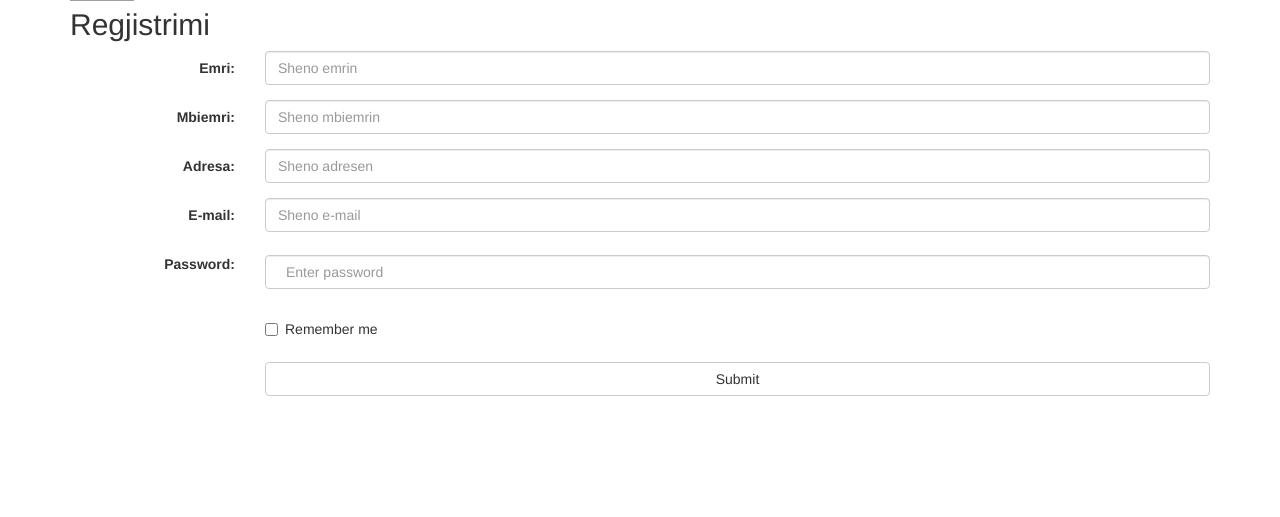
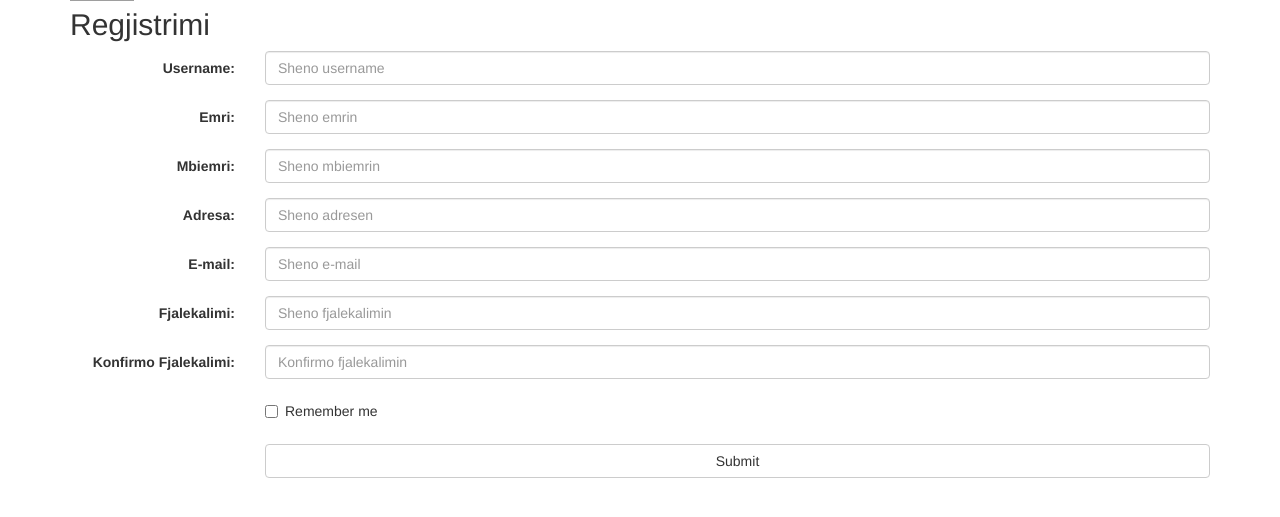
Before and after one commit to EdonisKaraqica/AirlineReservation, a PHP site: page /regjistrohu.php in a window 1280 px wide. Shown: the part 62-579 px from the top of the page. Run offline with PHP 8.4, Linux system fonts and the light colour scheme; a stand-in replaces the project's code that opens the database connection; some libraries are stand-ins or nearby versions; grey boxes are pictures that could not be loaded.

Commit message:
Add files via upload

```diff
--- a/regjistrohu.php
+++ b/regjistrohu.php
@@ -1,7 +1,42 @@
 <?php
 require("header.php");
+require("db.php");
+?>
+<?php
+
+
+
+
+if(isset($_POST['submit'])){
+  $username=$_POST['username'];
+  $emri=$_POST['emri'];
+  $mbiemri=$_POST['mbiemri'];
+  $adresa=$_POST['adresa'];
+  $email=$_POST['email'];
+  $fjalekalimi=$_POST['fjalekalimi'];
+  $k_fjalekalimin=$_POST['k_fjalekalimin'];
+
+
+
+  $query = "INSERT INTO shfrytezuesit(
+  username, emri, mbiemri, adresa, email, fjalekalimi)
+  VALUES ('$username','$emri' ,'$mbiemri' ,'$adresa' ,'$email' ,'$fjalekalimi' );";
+$result = pg_query($query);
+
+if ($result) {
+  echo "True";
+}
+else {
+  echo "false";
+}
+
+
+}
+
+
 
 ?>
+
 <!DOCTYPE html>
 <html lang="en">
 <head>
@@ -19,41 +54,57 @@ $(function(){
   <script src="https://maxcdn.bootstrapcdn.com/bootstrap/3.3.7/js/bootstrap.min.js"></script>
 </head>
 <body>
+
 <div id="header">
 </div>
+
 <div class="container">
   <h2>Regjistrimi</h2>
-  <form class="form-horizontal" action="/action_page.php">
+  <form class="form-horizontal" method="post" action="regjistrohu.php">
     <div class="form-group">
-      <label class="control-label col-sm-2" for="email">Emri:</label>
+      <label class="control-label col-sm-2" for="email">Username:</label>
       <div class="col-sm-10">
-        <input type="email" class="form-control" id="email" placeholder="Sheno emrin" name="email">
+        <input class="form-control" id="email" placeholder="Sheno username" name="username">
       </div>
     </div>
     <div class="form-group">
-      <label class="control-label col-sm-2" for="email">Mbiemri:</label>
+      <label class="control-label col-sm-2" >Emri:</label>
       <div class="col-sm-10">
-        <input type="email" class="form-control" id="email" placeholder="Sheno mbiemrin" name="email">
+        <input class="form-control" id="email" placeholder="Sheno emrin" name="emri">
       </div>
     </div>
   <div class="form-group">
-      <label class="control-label col-sm-2" for="email">Adresa:</label>
+      <label class="control-label col-sm-2" >Mbiemri:</label>
       <div class="col-sm-10">
-        <input type="email" class="form-control" id="email" placeholder="Sheno adresen" name="email">
+        <input class="form-control" id="email" placeholder="Sheno mbiemrin" name="mbiemri">
       </div>
     </div>
   <div class="form-group">
-      <label class="control-label col-sm-2" for="email">E-mail:</label>
+      <label class="control-label col-sm-2" >Adresa:</label>
       <div class="col-sm-10">
-        <input type="email" class="form-control" id="email" placeholder="Sheno e-mail" name="email">
+        <input class="form-control" id="email" placeholder="Sheno adresen" name="adresa">
       </div>
     </div>
   <div class="form-group">
-      <label class="control-label col-sm-2" for="pwd">Password:</label>
+      <label class="control-label col-sm-2" >E-mail:</label>
       <div class="col-sm-10">
-        <input type="password" class="form-control" id="pwd" placeholder="Enter password" name="pwd">
+        <input class="form-control" id="email" placeholder="Sheno e-mail" name="email">
       </div>
   </div>
+  <div class="form-group">
+      <label class="control-label col-sm-2" >Fjalekalimi:</label>
+      <div class="col-sm-10">
+        <input  class="form-control" id="email" placeholder="Sheno fjalekalimin" name="fjalekalimi">
+      </div>
+  </div>
+  <div class="form-group">
+      <label class="control-label col-sm-2" >Konfirmo Fjalekalimi:</label>
+      <div class="col-sm-10">
+        <input class="form-control" id="email" placeholder="Konfirmo fjalekalimin" name="k_fjalekalimin">
+      </div>
+  </div>
+
+
     <div class="form-group">
       <div class="col-sm-offset-2 col-sm-10">
         <div class="checkbox">
@@ -61,9 +112,10 @@ $(function(){
         </div>
       </div>
     </div>
+
     <div class="form-group">
       <div class="col-sm-offset-2 col-sm-10">
-        <button type="submit" class="btn btn-default">Submit</button>
+        <button type="submit" class="btn btn-default" name="submit">Submit</button>
       </div>
     </div>
   </form>
```
Also changed, not shown: Kycu.php (added, +31 -0 lines), index.php (+17 -16 lines). Lines whose indentation alone changed are shown as unchanged.
